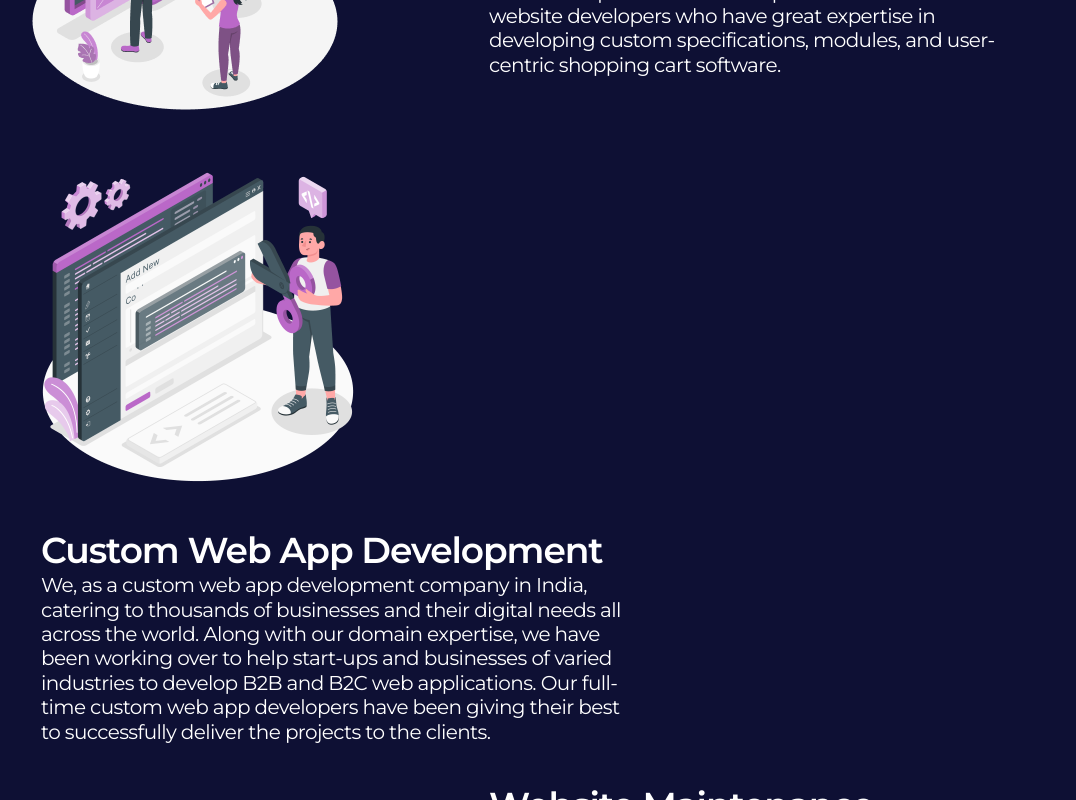
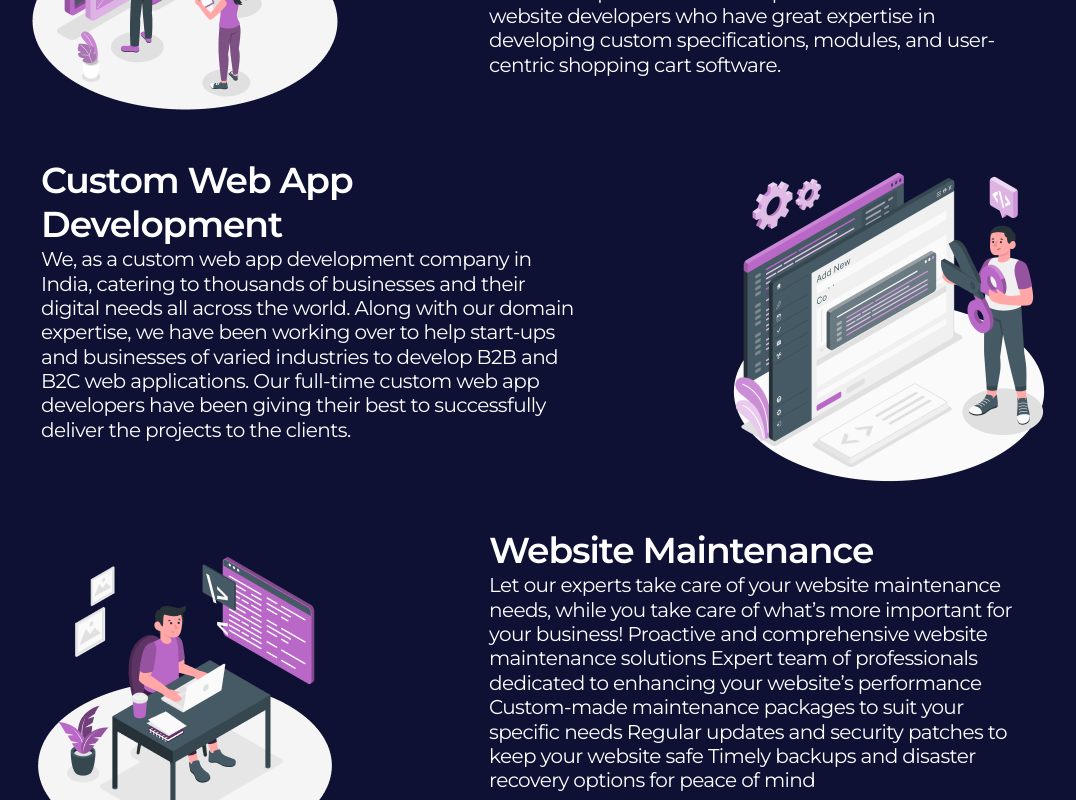
Before and after one commit to Joelshaji5/paperfoldNextJs, a Next.js app: page /services in a window 1280 px wide. Shown: the part 1080-1880 px from the top of the page, without its empty margins (107-1183 px from the left). Built offline with nearby package versions, Linux system fonts and the light colour scheme.

Commit message:
web dev fix

```diff
--- a/src/app/Style/WebDev.css
+++ b/src/app/Style/WebDev.css
@@ -151,9 +151,6 @@ color: #FFFFFF;
     overflow: hidden;
 }
 
-.revdivWeb{
-    flex-direction: column-reverse !important;
-}
 
 
 
@@ -348,4 +345,9 @@ margin-left: 21%;
         overflow: hidden;
     }
 
+
+
+.revdivWeb{
+    flex-direction: column-reverse !important;
 }
+}
```
